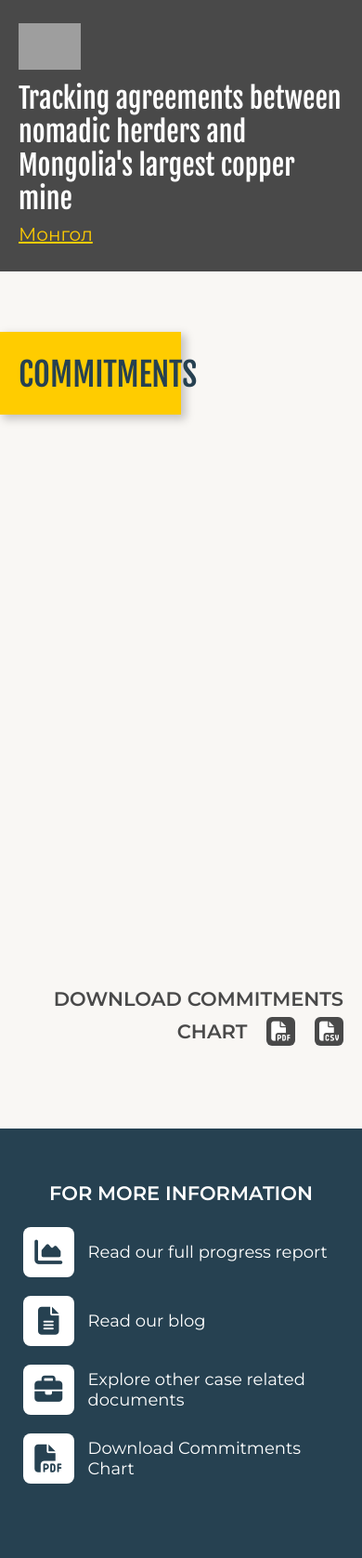
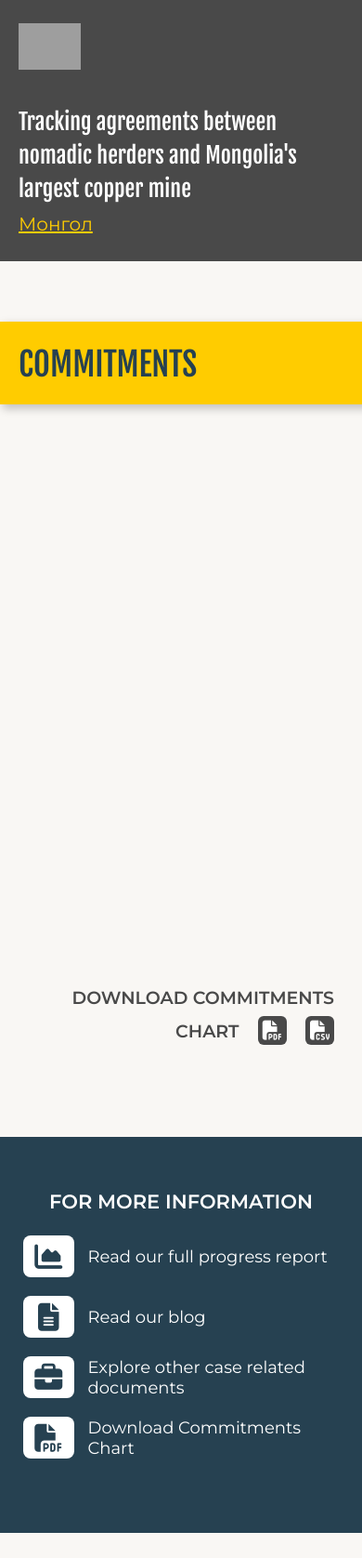
Before and after one commit to acounsel/scorecard, a Django app: page /commitments in a window 390 px wide. Shown: the whole page at 93% size. After the commit the page ends 1649 px from the top, so only its background shows below. Run offline with Django 3.2, Linux system fonts and the light colour scheme; data that the repository does not hold is empty; some libraries are stand-ins or nearby versions; grey boxes are pictures that could not be loaded.

Commit message:
add responsive behavior

```diff
--- a/scorecard/templates/addins/navbar.html
+++ b/scorecard/templates/addins/navbar.html
@@ -11,7 +11,7 @@
 
 </div>
 <nav class="navbar navbar-expand-lg navbar-dark bg-dark">
-  <div class="collapse navbar-collapse navbar-expand-xlg" id="navbarNav">
+  <div class="collapse navbar-collapse" id="navbarNav">
     <ul class="navbar-nav w-100">
       <li class="nav-item dropdown mr-3 ml-auto">
         <a class="nav-link {% if title == 'Overview' %}Active{% endif %}" href="{% url 'home' %}" id="navbarDropdownMenuLink" role="button" aria-haspopup="true" aria-expanded="false">
@@ -19,7 +19,7 @@
         </a>
         <div class="dropdown-menu bg-dark" aria-labelledby="navbarDropdownMenuOverview">
           <a class="dropdown-item" href="{% if title == 'Commitments' %}{% url 'home' %}{% endif %}#story1">{% trans "The Story" %}</a>
-          <a class="dropdown-item" href="{% if title == 'Commitments' %}{% url 'home' %}{% endif %}">{% trans "Achievements to Date" %}</a>
+          <a class="dropdown-item" href="{% if title == 'Commitments' %}{% url 'home' %}{% endif %}#achievements">{% trans "Achievements to Date" %}</a>
           <a class="dropdown-item" href="{% if title == 'Commitments' %}{% url 'home' %}{% endif %}#challenges">{% trans "Challenges Ahead" %}</a>
           <a class="dropdown-item" href="{% if title == 'Commitments' %}{% url 'home' %}{% endif %}#recommendations">{% trans "Recommendations" %}</a>
         </div>
--- a/scorecard/templates/base.html
+++ b/scorecard/templates/base.html
@@ -219,6 +219,7 @@
         font-family: 'Fjalla One', sans-serif;
         font-size: 35px;
         max-width: 25%;
+        min-width: 400px;
         margin-top: -15px;
         text-transform: uppercase;
       }
@@ -396,8 +397,9 @@
             background-color: #A22524;
           }
       .Commitment-number {
-        width: 50px;
+        width: 75px;
         line-height: 30px;
+        text-align: center;
         transition: all 0.3s;
       }
       .Commitment-name {
@@ -476,8 +478,26 @@
           }
 
       @media only screen and (max-width: 800px) {
+        .navbar-brand {
+          padding-bottom: 30px;
+        }
+        .Title {
+          font-size: 40px;
+        }
+        .Subtitle {
+          font-size: 24px;
+          line-height: 36px;
+        }
         h2 {
           font-size: 48px;
+        }
+        h3 {
+          font-size: 26px;
+          line-height: 50px;
+        }
+        div {
+          font-size: 19px;
+          line-height: 30px;
         }
         .TitleBar {
           padding: 20px;
@@ -485,12 +505,16 @@
         .Tab-Overview {
           padding: 25px 20px 22px;
           max-width: 50%
+          min-width: 30%;
+        }
+        .AccentBar {
+          margin: 100px 0 30px 0;
         }
         .SectionContent {
-          padding: 20px;
+          padding: 30px;
         }
         .Grid {
-          grid-template-columns: repeat(1, 380px);
+          grid-template-columns: repeat(1, 1fr);
         }
           .Challenge.Featured {
             grid-column-end: span 1;
--- a/scorecard/templates/scorecard/commitment_list.html
+++ b/scorecard/templates/scorecard/commitment_list.html
@@ -24,7 +24,7 @@
           <div class="Commitment-status {{ commitment.get_status.get_status_display }} mr-3 my-3">
             <div class="Commitment-status--adjustment"></div>
           </div>
-          <div class="Commitment-number py-3 pl-3">{{ commitment.order_num }}.</div>
+          <div class="Commitment-number py-3 pl-3">{{ commitment.order_num }}{{ commitment.order_letter }}.</div>
           <div class="Commitment-name py-3 pr-4">{{ commitment.name }}</div>
         </div>
       {% endfor %}
```
